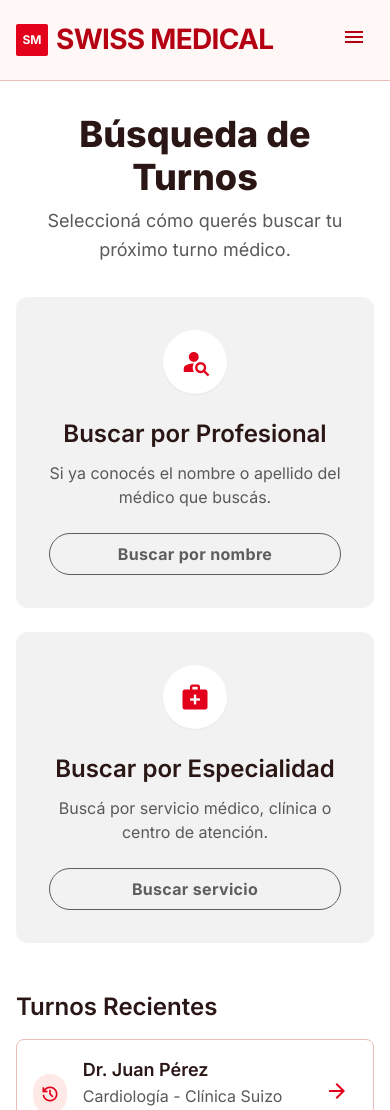
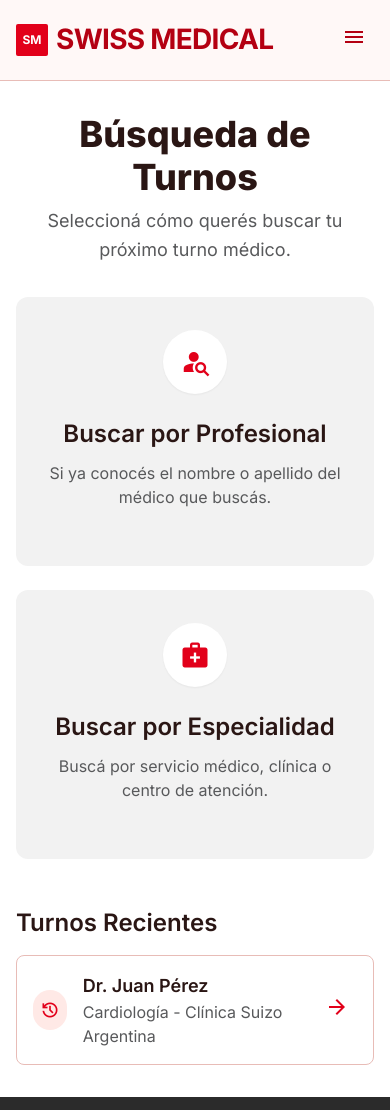
Before and after one commit to tinogera/Sweet-Medical, a React (Create React App) app in the folder frontend/: page / in a window 390 px wide. Shown: the top 1110 px of the page. Built offline with nearby package versions, Linux system fonts and the light colour scheme.

Commit message:
subo el componente de las busqueda por cierta cosa

```diff
--- /dev/null
+++ b/frontend/src/components/busquedasEspecificas/BusquedasEspecificas.jsx
@@ -0,0 +1,17 @@
+import React from 'react';
+
+const BusquedasEspecificas = ({ icon, title, description }) => {
+  return (
+    <>
+      <div className="w-16 h-16 bg-white rounded-full flex items-center justify-center mb-6 shadow-sm group-hover:scale-105 transition-transform">
+        <span className="material-symbols-outlined text-primary-container text-3xl" style={{ fontVariationSettings: "'FILL' 1" }}>
+          {icon}
+        </span>
+      </div>
+      <h2 className="font-h3-subtitle text-h3-subtitle text-on-surface mb-3">{title}</h2>
+      <p className="font-body-sm text-body-sm text-text-secondary mb-6">{description}</p>
+    </>
+  );
+};
+
+export default BusquedasEspecificas;
--- a/frontend/src/features/home/Home.jsx
+++ b/frontend/src/features/home/Home.jsx
@@ -1,6 +1,7 @@
 import React from 'react';
 import { Link } from 'react-router-dom';
 import Header from '../../components/headers/Header';
+import BusquedasEspecificas from '../../components/busquedasEspecificas/BusquedasEspecificas';
 
 
 export default function Home() {
@@ -18,25 +19,19 @@ export default function Home() {
         <div className="flex flex-col gap-6 md:grid md:grid-cols-2">
           {/* Option 1: Por Nombre */}
           <Link to="/medicos" className="block bg-bg-alternate rounded-xl p-8 flex flex-col items-center justify-center text-center transition-all duration-200 hover:bg-surface-container hover:shadow-sm group border border-transparent hover:border-outline-variant">
-            <div className="w-16 h-16 bg-white rounded-full flex items-center justify-center mb-6 shadow-sm group-hover:scale-105 transition-transform">
-              <span className="material-symbols-outlined text-primary-container text-3xl" style={{ fontVariationSettings: "'FILL' 1" }}>person_search</span>
-            </div>
-            <h2 className="font-h3-subtitle text-h3-subtitle text-on-surface mb-3">Buscar por Profesional</h2>
-            <p className="font-body-sm text-body-sm text-text-secondary mb-6">Si ya conocés el nombre o apellido del médico que buscás.</p>
-            <div className="mt-auto px-8 py-3 rounded-full border border-secondary text-secondary font-cta-label text-cta-label group-hover:bg-primary-container group-hover:text-white group-hover:border-primary-container transition-colors w-full md:w-auto">
-              Buscar por nombre
-            </div>
+            <BusquedasEspecificas
+              icon="person_search"
+              title="Buscar por Profesional"
+              description="Si ya conocés el nombre o apellido del médico que buscás."
+            />
           </Link>
           {/* Option 2: Por Especialidad */}
           <Link to="/servicios" className="block bg-bg-alternate rounded-xl p-8 flex flex-col items-center justify-center text-center transition-all duration-200 hover:bg-surface-container hover:shadow-sm group border border-transparent hover:border-outline-variant">
-            <div className="w-16 h-16 bg-white rounded-full flex items-center justify-center mb-6 shadow-sm group-hover:scale-105 transition-transform">
-              <span className="material-symbols-outlined text-primary-container text-3xl" style={{ fontVariationSettings: "'FILL' 1" }}>medical_services</span>
-            </div>
-            <h2 className="font-h3-subtitle text-h3-subtitle text-on-surface mb-3">Buscar por Especialidad</h2>
-            <p className="font-body-sm text-body-sm text-text-secondary mb-6">Buscá por servicio médico, clínica o centro de atención.</p>
-            <div className="mt-auto px-8 py-3 rounded-full border border-secondary text-secondary font-cta-label text-cta-label group-hover:bg-primary-container group-hover:text-white group-hover:border-primary-container transition-colors w-full md:w-auto">
-              Buscar servicio
-            </div>
+            <BusquedasEspecificas
+              icon="medical_services"
+              title="Buscar por Especialidad"
+              description="Buscá por servicio médico, clínica o centro de atención."
+            />
           </Link>
         </div>
         {/* Quick Access / Recent */}
```
